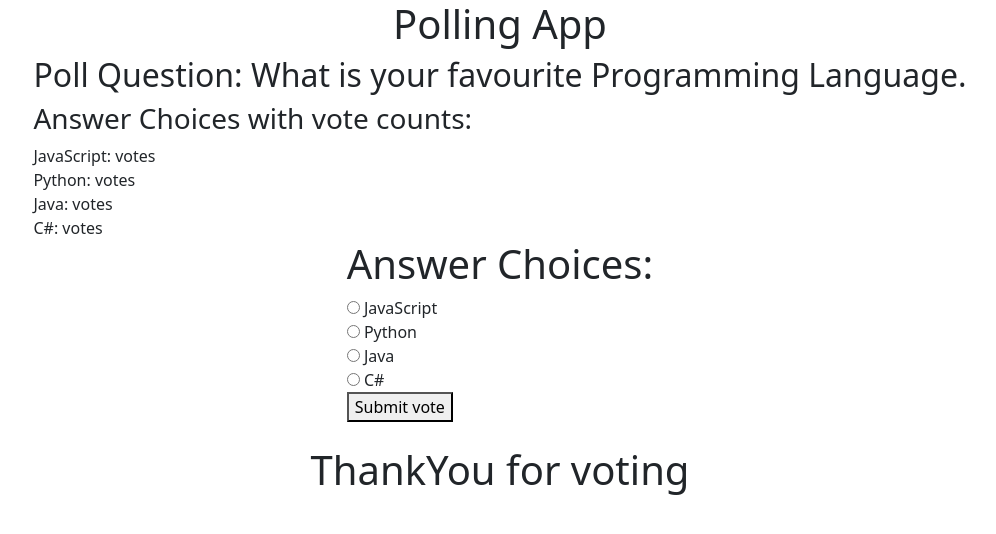
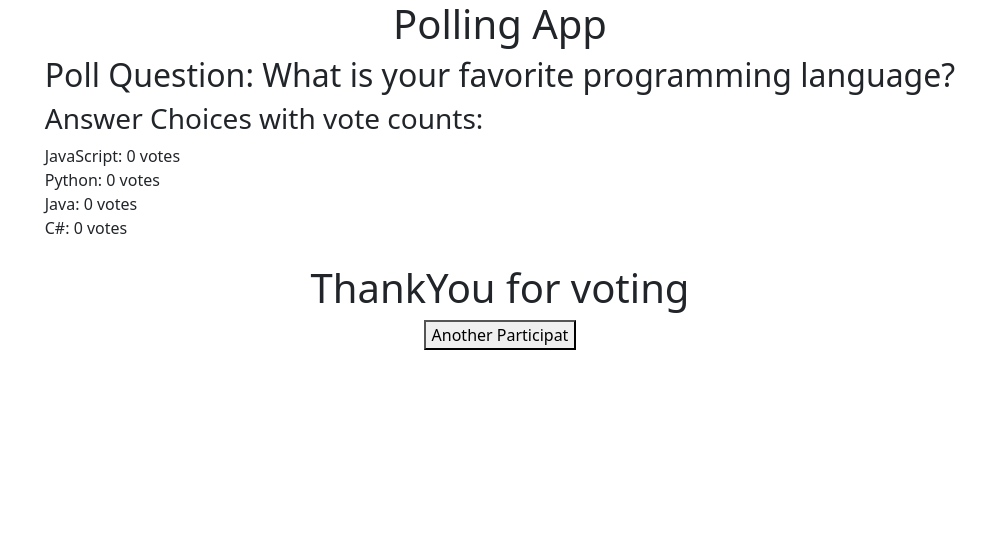
Before and after one commit to mtahiriba/Mid-Task01, a React (Create React App) app: page / in a window 1280 px wide. Both pictures are taken after a click on the button "Submit vote". Shown: the top 534 px of the page, without its empty margins (140-1136 px from the left). Built offline with nearby package versions, Linux system fonts and the light colour scheme.

Commit message:
Implement polling logic in App Component

```diff
--- a/src/App.js
+++ b/src/App.js
@@ -1,17 +1,46 @@
 import './App.css';
+import { useState } from 'react';
 import PollDispaly from './Components/PollDispaly';
 import UserParticipation from './Components/UserParticipation';
 import ThankYouMessage from './Components/ThankYouMessage';
+import AnotherUserParticipation from './Components/AnotherUserParticipation';
+
 function App() {
+
+
+  const [data, setData] = useState({
+
+    "question": "What is your favorite programming language?",
+    "choices": [
+
+      { "id": 1, "label": "JavaScript", "votes": 0 },
+
+      { "id": 2, "label": "Python", "votes": 0 },
+
+      { "id": 3, "label": "Java", "votes": 0 },
+
+      { "id": 4, "label": "C#", "votes": 0 }
+
+    ]
+  })
+
+    const [chechVote, setchechVote] = useState(false)
+
+
+    function handleAntherParticipant(){
+        setchechVote(false)
+    }
 
   return (
     <div className='d-flex flex-column justify-content-center align-items-center'>
 
       <h1 className='text-center'>Polling App</h1>
-      <PollDispaly />
-      <UserParticipation />
+      <PollDispaly data={data}/>
+
       <br/>
-      <ThankYouMessage />
+      {chechVote ? <ThankYouMessage /> : <UserParticipation data={data} setData={setData} setchechVote={setchechVote}/>}
+
+      {chechVote ? <AnotherUserParticipation handleAntherParticipant={handleAntherParticipant}/> : null}
 
     </div>
     );
--- a/src/Components/AnotherUserParticipation.jsx
+++ b/src/Components/AnotherUserParticipation.jsx
@@ -1,9 +1,9 @@
 import React from 'react'
 
-export default function AnotherUserParticipation() {
+export default function AnotherUserParticipation({handleAntherParticipant}) {
   return (
     <div>
-        <button>Reset</button>
+        <button onClick={handleAntherParticipant}>Another Participat</button>
     </div>
   )
 }
--- a/src/Components/PollDispaly.jsx
+++ b/src/Components/PollDispaly.jsx
@@ -1,14 +1,15 @@
 import React from 'react'
 
-export default function PollDispaly({javascript, python, java, csharp}) {
+export default function PollDispaly({data}) {
   return (
     <div>
-        <h2>Poll Question: What is your favourite Programming Language.</h2>
+        <h2>Poll Question: {data.question}</h2>
         <h3>Answer Choices with vote counts:</h3>
-        <div>JavaScript: {javascript} votes</div>
-        <div>Python: {python} votes</div>
-        <div>Java: {java} votes</div>
-        <div>C#: {csharp} votes</div>
+        {
+            data.choices.map((choice) => {
+                return <div key={choice.id}>{choice.label}: {choice.votes} votes</div>
+            })
+        }
     </div>
   )
 }
--- a/src/Components/UserParticipation.jsx
+++ b/src/Components/UserParticipation.jsx
@@ -1,14 +1,26 @@
 import React from 'react'
 import { useFormik } from 'formik'
 
-export default function UserParticipation() {
+export default function UserParticipation({data, setData, setchechVote}) {
 
     const formik = useFormik({
         initialValues: {
             choice: ''
         },
         onSubmit: values => {
-            alert(JSON.stringify(values, null, 2));
+            setData({
+                ...data,
+                choices: data.choices.map((choice) => {
+                    if(choice.label === values.choice){
+                        return {
+                            ...choice,
+                            votes: choice.votes + 1
+                        }
+                    }
+                    return choice
+                })
+            })
+            setchechVote(true)
         }
     });
 
@@ -17,18 +29,17 @@ export default function UserParticipation() {
         <form action="" onSubmit={formik.handleSubmit}>
             <h1>Answer Choices:</h1>
             <div role='group' onChange={formik.handleChange}>
-                <label htmlFor=""><input type="radio" name='choice' value={"javascript"}/> JavaScript</label>
+                <label htmlFor=""><input type="radio" name='choice' value={"JavaScript"}/> JavaScript</label>
                 <br />
-                <label htmlFor=""><input type="radio" name='choice' value={"python"}/> Python</label>
+                <label htmlFor=""><input type="radio" name='choice' value={"Python"}/> Python</label>
                 <br />
-                <label htmlFor=""><input type="radio" name='choice' value={"java"}/> Java</label>
+                <label htmlFor=""><input type="radio" name='choice' value={"Java"}/> Java</label>
                 <br />
-                <label htmlFor=""><input type="radio" name='choice' value={"csharp"}/> C#</label>
+                <label htmlFor=""><input type="radio" name='choice' value={"C#"}/> C#</label>
                 <br />
                 <button type='submit'>Submit vote</button>
             </div>
         </form>
-
     </div>
   )
 }
```
